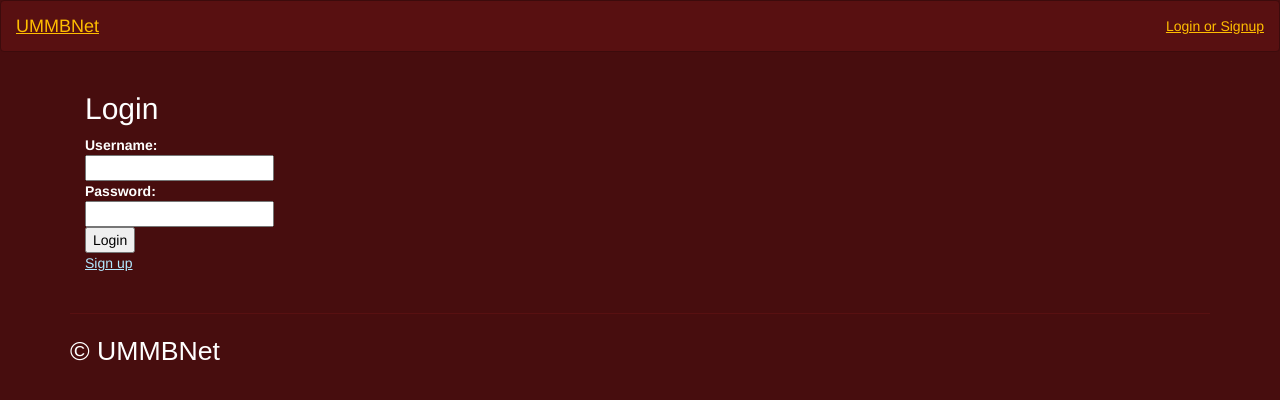
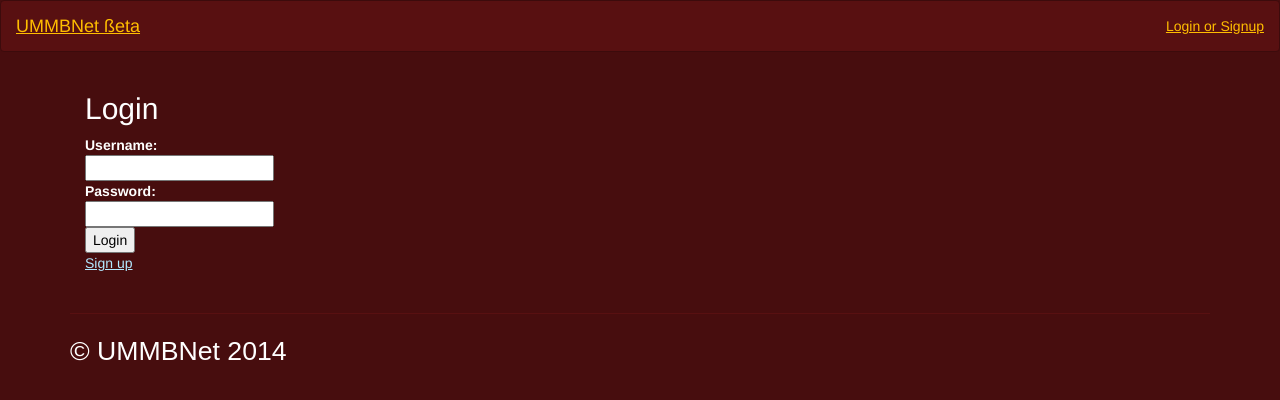
Before and after one commit to kevana/ummbNet, a Flask app: a page that uses templates/base.html in a window 1280 px wide. Shown: the top 400 px of the page. Run offline with Flask 2, Linux system fonts and the light colour scheme; parts of the project's set-up code (start-up, migrations or seed data) failed here and were passed over; some libraries are stand-ins or nearby versions.

Commit message:
Copyright bump

```diff
--- a/templates/base.html
+++ b/templates/base.html
@@ -37,7 +37,7 @@
           <span class="icon-bar"></span>
           <span class="icon-bar"></span>
         </button>
-        <a class="navbar-brand" href="/">UMMBNet</a>
+        <a class="navbar-brand" href="/">UMMBNet ßeta</a>
       </div>
       <div class="collapse navbar-collapse" id="nav-collapse-1">
         {% block navbar_right %}
@@ -72,7 +72,7 @@
         <hr>
         {% block footer %}
         <footer class="footer">
-            <p>&copy; UMMBNet</p>
+            <p>&copy; UMMBNet 2014</p>
         </footer>
         {% endblock %}
     </div>
```
Also changed, not shown: 1 other file.
